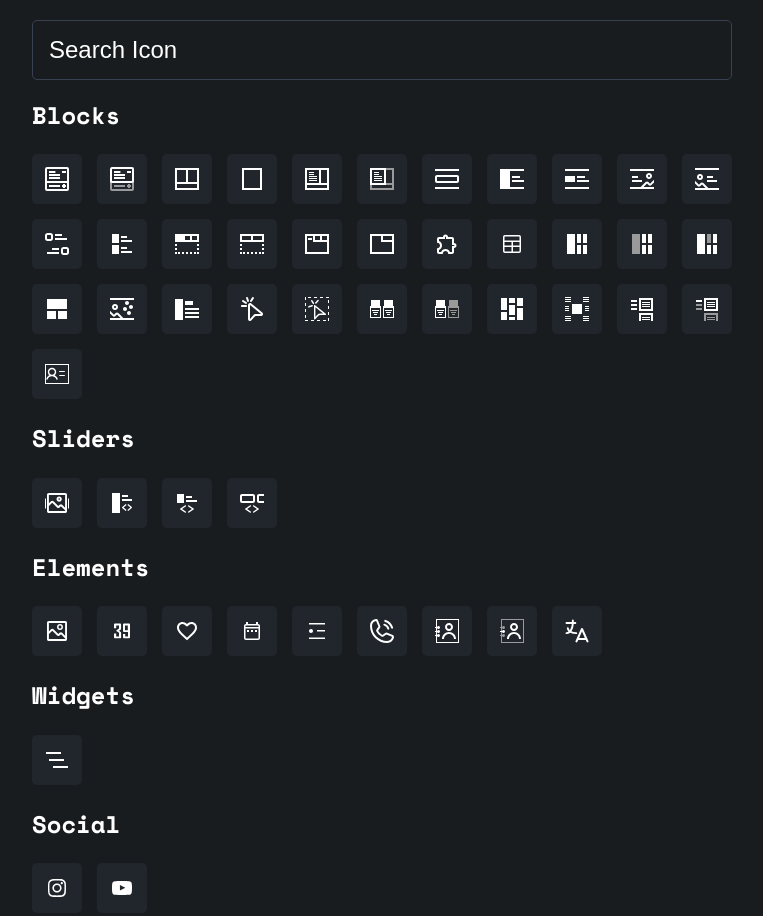
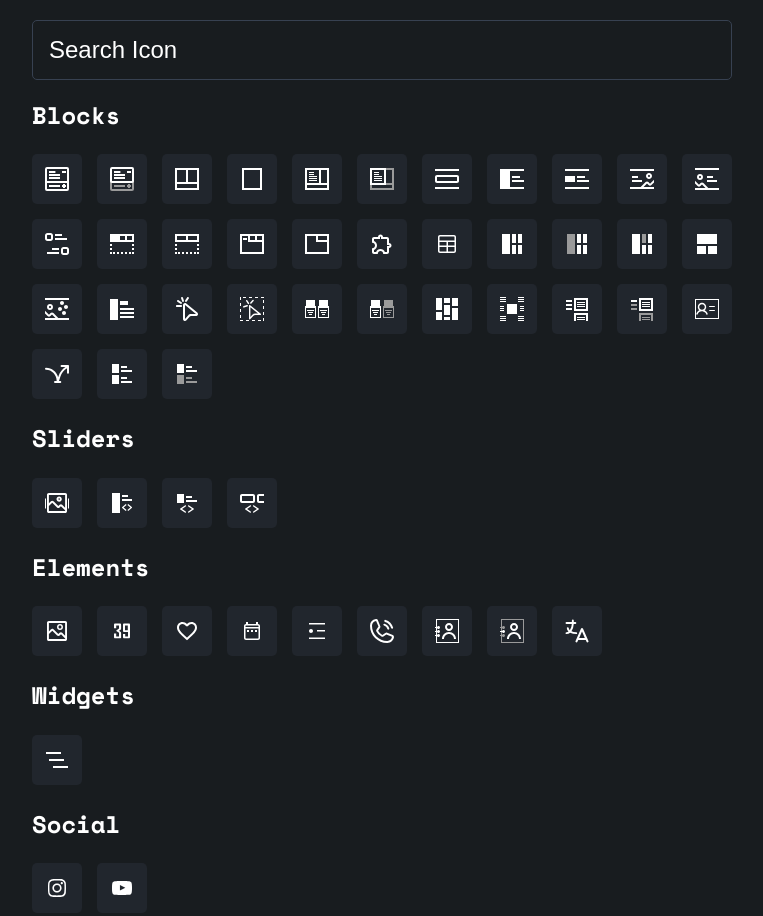
Before and after one commit to tigriweb/tigriweb.github.io, a plain HTML site: page block-icons/index.html in a window 1280 px wide. Shown: the whole page, without its empty margins (258-1021 px from the left). Drawn offline with nearby package versions, Linux system fonts and the light colour scheme.

Commit message:
FEAT: add icons

```diff
--- a/block-icons/index.html
+++ b/block-icons/index.html
@@ -83,11 +83,6 @@
 				<button type="button" class="components-button has-icon" aria-label="query post list">
 					<svg viewBox="0 0 24 24" xmlns="http://www.w3.org/2000/svg" width="24" height="24">
 						<path d="M22,8H10V6h12V8z M8,6.5v-3C8,2.1,6.9,1,5.5,1h-3C1.1,1,0,2.1,0,3.5v3C0,7.9,1.1,9,2.5,9h3C6.9,9,8,7.9,8,6.5z M5.5,3C5.8,3,6,3.2,6,3.5v3C6,6.8,5.8,7,5.5,7h-3C2.2,7,2,6.8,2,6.5v-3C2,3.2,2.2,3,2.5,3H5.5z M17,2h-7v2h7V2z M14,20H2v2h12V20z M24,20.5v-3c0-1.4-1.1-2.5-2.5-2.5h-3c-1.4,0-2.5,1.1-2.5,2.5v3c0,1.4,1.1,2.5,2.5,2.5h3C22.9,23,24,21.9,24,20.5z M21.5,17c0.3,0,0.5,0.2,0.5,0.5v3c0,0.3-0.2,0.5-0.5,0.5h-3c-0.3,0-0.5-0.2-0.5-0.5v-3c0-0.3,0.2-0.5,0.5-0.5H21.5z M14,16H7v2h7V16z" />
-					</svg>
-				</button>
-				<button type="button" class="components-button has-icon" aria-label="query post list">
-					<svg viewBox="0 0 24 24" xmlns="http://www.w3.org/2000/svg" width="24" height="24">
-						<path d="M22,10H11V8h11V10z M17,4h-6v2h6V4z M22,21H11v-2h11V21z M17,15h-6v2h6V15z M9,2H2v9h7V2z M9,13H2v9h7V13z" />
 					</svg>
 				</button>
 				<button type="button" class="components-button has-icon" aria-label="tabs nav navbar">
@@ -199,6 +194,22 @@
 						<path d="M23,3v18H1V3H23 M24,2H0v20h24V2L24,2z M20,9.5C20,9.2,19.8,9,19.6,9h-5.1C14.2,9,14,9.2,14,9.5s0.2,0.5,0.4,0.5h5.1C19.8,10,20,9.8,20,9.5z M20,13.5c0-0.3-0.2-0.5-0.4-0.5h-5.1c-0.2,0-0.4,0.2-0.4,0.5s0.2,0.5,0.4,0.5h5.1C19.8,14,20,13.8,20,13.5z M12.7,16.8c-0.4-1.5-1.6-2.8-3.1-3.5c1-0.8,1.6-2,1.6-3.3c0-2.3-1.9-4.2-4.2-4.2S2.8,7.7,2.8,10c0,1.4,0.6,2.5,1.6,3.3c-1.5,0.7-2.7,1.9-3.1,3.5c-0.1,0.4,0.1,0.8,0.5,0.9c0.1,0,0.1,0,0.2,0c0.3,0,0.6-0.2,0.7-0.5c0.6-2.1,3-3.4,5.4-2.8c1.6,0.4,2.8,1.4,3.2,2.8c0.1,0.4,0.5,0.6,0.9,0.5S12.8,17.2,12.7,16.8z M7,7.2c1.5,0,2.8,1.2,2.8,2.8S8.5,12.8,7,12.8S4.2,11.5,4.2,10S5.5,7.2,7,7.2z" />
 					</svg>
 				</button>
+				<button type="button" class="components-button has-icon" aria-label="animation block">
+					<svg viewBox="0 0 24 24" xmlns="http://www.w3.org/2000/svg" width="24" height="24">
+						<path d="m13.167 15.19.391-1.207c1.21-3.739 3.642-6.913 6.852-8.998h-3.881a.986.986 0 0 1 0-1.97H23c.544 0 .985.441.985.985v6.667a.985.985 0 0 1-1.97 0V6.309c-3.099 1.827-5.447 4.774-6.582 8.281l-1.432 4.425h1.234a.986.986 0 1 1 0 1.97h-5.176a.986.986 0 1 1 0-1.97h1.603v-.348C11.662 12.632 6.857 7.652 1 7.652a.985.985 0 0 1 0-1.971c5.755 0 10.672 4.047 12.167 9.509" />
+					</svg>
+				</button>
+				<button type="button" class="components-button has-icon" aria-label="icon text list">
+					<svg viewBox="0 0 24 24" xmlns="http://www.w3.org/2000/svg" width="24" height="24">
+						<path d="M22,10H11V8h11V10z M17,4h-6v2h6V4z M22,21H11v-2h11V21z M17,15h-6v2h6V15z M9,2H2v9h7V2z M9,13H2v9h7V13z" />
+					</svg>
+				</button>
+				<button type="button" class="components-button has-icon" aria-label="icon text list item">
+					<svg viewBox="0 0 24 24" xmlns="http://www.w3.org/2000/svg" width="24" height="24">
+						<path d="M22,10L11,10L11,8L22,8L22,10ZM17,4L17,6L11,6L11,4L17,4ZM9,2L9,11L2,11L2,2L9,2Z"/>
+						<path d="M22,21L11,21L11,19L22,19L22,21ZM17,15L17,17L11,17L11,15L17,15ZM9,13L9,22L2,22L2,13L9,13Z" fill="#9a9a9a"/>
+					</svg>
+				</button>
 			</div>
 
 
```
